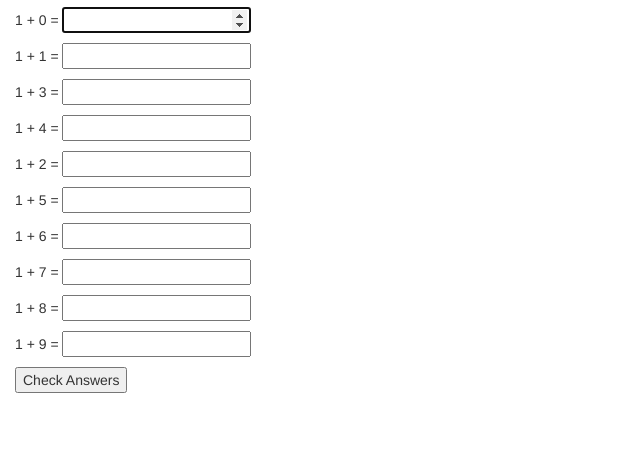
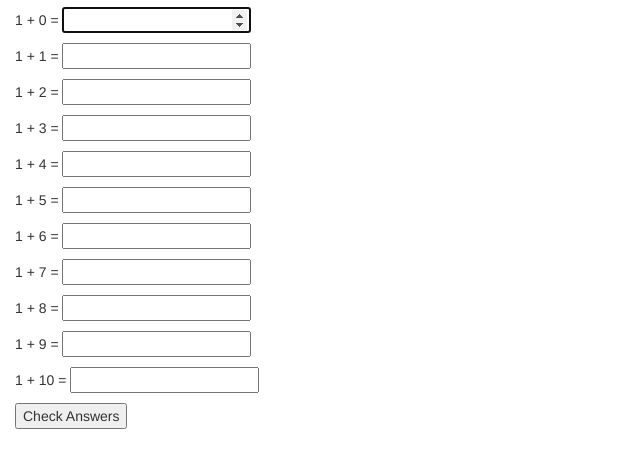
Before and after one commit to aaronolds/MathGame, a website: page src/views/additiongame.html in a window 1280 px wide. Shown: the part 63-530 px from the top of the page, without its empty margins (0-640 px from the left). Drawn offline with nearby package versions, Linux system fonts and the light colour scheme.

Commit message:
more work

```diff
--- /dev/null
+++ b/public/js/addGame.js
@@ -0,0 +1,56 @@
+$(function () {
+    $(document).ready(function () {
+        $("#question0").prepend("1 + 0 =");
+        $("#question1").prepend("1 + 1 =");
+        $("#question2").prepend("1 + 2 =");
+        $("#question3").prepend("1 + 3 =");
+        $("#question4").prepend("1 + 4 =");
+        $("#question5").prepend("1 + 5 =");
+        $("#question6").prepend("1 + 6 =");
+        $("#question7").prepend("1 + 7 =");
+        $("#question8").prepend("1 + 8 =");
+        $("#question9").prepend("1 + 9 =");
+        $("#question10").prepend("1 + 10 =");
+        $("#answer0").focus();
+    });
+
+    $("form").submit(function (e) {
+        var errors = false;
+        e.preventDefault();
+
+        if ($('#answer0').val() != 1) {
+            errors = true;
+            $("#question0").append("  Incorrect");
+        }
+
+        if ($('#answer1').val() != 2) {
+            errors = true;
+            $("#question1").append("  Incorrect");
+        }
+
+        if ($('#answer2').val() != 3) {
+            errors = true;
+            $("#question2").append("  Incorrect");
+        }
+
+        if (errors) {
+            return false;
+        }
+        $(this).unbind('submit').submit()
+    });
+
+    // $("form").submit(function () {
+    //     var errors = [];
+    //     if ($('#answer1').val() != 1) {
+    //         errors.push({
+    //             error: 'Invalid answer for 1 + 0'
+    //         });
+    //     }
+
+    //     if(errors.length>0){
+    //         $('#errors').text = errors;
+
+    //         return;
+    //     }
+    // });
+});
--- a/public/js/main.js
+++ b/public/js/main.js
@@ -1,6 +1,3 @@
 $(function(){
-        $('#container-fluid a').on('click', function(event) {
-            alert($(this).attr('href'));
-            return false;
-        });
+
 });
--- a/src/views/additiongame.html
+++ b/src/views/additiongame.html
@@ -14,11 +14,12 @@
 
         <!-- <p id="question1"><input type="text" id="answer1" value=""></p> -->
         <form >
+            <p id="question0"> <input id="answer0" type="number" name="Answer0"></p>
             <p id="question1"> <input id="answer1" type="number" name="Answer1"></p>
             <p id="question2"> <input id="answer2" type="number" name="Answer2"></p>
-            <p id="question4"> <input id="answer3" type="number" name="Answer3"></p>
-            <p id="question5"> <input id="answer4" type="number" name="Answer4"></p>
-            <p id="question3"> <input id="answer5" type="number" name="Answer5"></p>
+            <p id="question3"> <input id="answer3" type="number" name="Answer3"></p>
+            <p id="question4"> <input id="answer4" type="number" name="Answer4"></p>
+            <p id="question5"> <input id="answer5" type="number" name="Answer5"></p>
             <p id="question6"> <input id="answer6" type="number" name="Answer6"></p>
             <p id="question7"> <input id="answer7" type="number" name="Answer7"></p>
             <p id="question8"> <input id="answer8" type="number" name="Answer8"></p>
@@ -27,36 +28,13 @@
             <input type="submit" value="Check Answers">
         </form>
 
+        <span id="errors"></span>
+
     </div>
 
     <script src="/lib/jquery.min.js"></script>
     <script src="/lib/bootstrap.min.js"></script>
-
-    <script>
-        $(document).ready(function () {
-                $("#question1").prepend("1 + 0 =");
-                $("#question2").prepend("1 + 1 =");
-                $("#question3").prepend("1 + 2 =");
-                $("#question4").prepend("1 + 3 =");
-                $("#question5").prepend("1 + 4 =");
-                $("#question6").prepend("1 + 5 =");
-                $("#question7").prepend("1 + 6 =");
-                $("#question8").prepend("1 + 7 =");
-                $("#question9").prepend("1 + 8 =");
-                $("#question10").prepend("1 + 9 =");
-                $("#answer1").focus();
-        });
-
-        $("form").submit(function(){
-            var answer1 = $('#answer1').val()
-            alert(answer1);
-        });
-
-        //  $("form").submit(function(){
-        //     alert($("answer1").val());
-        // });
-    </script>
-    <!-- <script type="text/javascript" src="/js/main.js"></script> -->
+    <script type="text/javascript" src="/js/addGame.js"></script>
 </body>
 
 </html>
```
